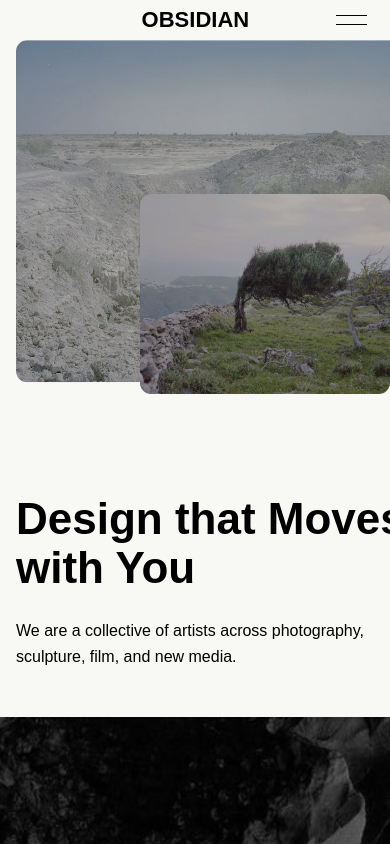
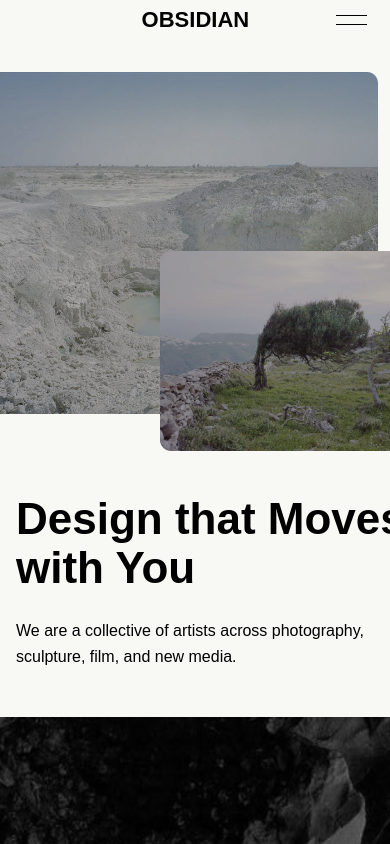
Before and after one commit to janellucia/obsidian, a Next.js app: page /about in a window 390 px wide. Shown: the top 844 px of the page. Built offline with nearby package versions, Linux system fonts and the light colour scheme; a web font is replaced by a local one.

Commit message:
about page animations

```diff
--- a/pages/about.module.css
+++ b/pages/about.module.css
@@ -1,12 +1,19 @@
+/* ==============================
+=================================
+      Floating Images ATF
+=================================
+============================== */
+
 .atf,
 .altAtf {
   padding: 0;
-  margin: 0;
   width: 100vw;
+  max-width: 1200px;
+  margin: 0 auto;
   height: 80vh;
-  overflow: hidden;
   background-color: var(--white);
   position: relative;
+  overflow: hidden;
 }
 
 .atf .title {
@@ -17,15 +24,16 @@
   display: flex;
   flex-direction: column;
   justify-content: center;
-  padding-left: 10rem;
 }
 
 .atf .plane {
-  width: 50vw;
+  width: 100vw;
+  max-width: 1200px;
   height: 80vh;
   position: absolute;
   top: 0;
-  left: 50%;
+  left: 55%;
+  transform: translateX(-50%);
 }
 
 @media(max-width:1400px) {
@@ -34,12 +42,6 @@
     padding-left: 3rem;
   }
 }
-
-/* ==============================
-=================================
-      Floating Images ATF
-=================================
-============================== */
 
 .atf .plane {
   filter: brightness(0.7);
@@ -55,13 +57,13 @@
 }
 
 .atf .plane:nth-of-type(1) a {
-  left: 50%;
+  right: 0;
   top: 50%;
   transform: translate(-50%, -50%);
 }
 
 .atf .plane:nth-of-type(2) a {
-  left: 65%;
+  right: 25%;
   top: 65%;
   transform: translate(-40%, -40%);
 }
@@ -94,13 +96,13 @@
   }
 
   .atf .plane:nth-of-type(1) a {
-    left: 0;
+    right: 0;
     top: 40%;
     transform: translateY(-50%);
   }
 
   .atf .plane:nth-of-type(2) a {
-    left: 58%;
+    right: 12%;
     top: 50%;
     transform: translate(-40%, -40%);
   }
@@ -112,17 +114,11 @@
   .atf .plane,
   .atf .title {
     width: 100vw;
-    height: 80vh;
-  }
-
-  .atf .plane {
-    left: 0;
+    height: 75vh;
   }
 
   .atf .title {
-    width: 100%;
-    max-width: 600px;
-    height: calc(100% - 15rem);
+    height: calc(100% - 12rem);
     justify-content: flex-end;
     padding-top: 8rem;
     padding-left: 3rem;
@@ -133,14 +129,14 @@
   }
 
   .atf .plane:nth-of-type(1) a {
-    left: 2rem;
-    top: 30%;
+    right: 5%;
+    top: 33%;
     transform: translateY(-50%);
   }
 
   .atf .plane:nth-of-type(2) a {
-    left: 55%;
-    top: 40%;
+    right: 36%;
+    top: 43%;
     transform: translate(-40%, -40%);
   }
 }
@@ -152,13 +148,9 @@
   .atf .title {
     width: 100vw;
     height: 85vh;
-    top: 0;
-    left: 0;
   }
 
   .atf .title {
-    width: 100%;
-    max-width: 600px;
     height: calc(100% - 2rem);
     justify-content: flex-end;
     padding-top: initial;
@@ -170,15 +162,14 @@
   }
 
   .atf .plane:nth-of-type(1) a {
-    left: 1rem;
-    top: 30%;
-    transform: translateY(-50%);
+    right: 2rem;
+    top: 10%;
+    transform: initial;
   }
 
   .atf .plane:nth-of-type(2) a {
-    left: initial;
     right: 0;
-    top: 27%;
+    top: 35%;
     transform: initial;
   }
 
@@ -190,6 +181,7 @@
       Alt -- Floating Images
 =================================
 ============================== */
+
 .altAtf {
   display: flex;
   flex-direction: column;
@@ -208,11 +200,13 @@
 }
 
 .altAtf .plane {
-  width: 50vw;
+  width: 100%;
+  max-width: 1200px;
   height: 80vh;
   position: absolute;
   top: 0;
-  left: 0;
+  left: 50%;
+  transform: translateX(-50%);
   filter: brightness(0.7);
 }
 
@@ -226,15 +220,14 @@
 }
 
 .altAtf .plane:nth-of-type(1) a {
-  left: 50%;
+  left: 0;
   top: 50%;
-  transform: translate(-50%, -50%);
+  transform: translateY(-50%);
 }
 
 .altAtf .plane:nth-of-type(2) a {
-  left: 65%;
-  top: 65%;
-  transform: translate(-40%, -40%);
+  left: 15%;
+  top: 55%;
 }
 
 @media(max-width:1025px) {
@@ -247,7 +240,7 @@
   .altAtf .plane:nth-of-type(2) a {
     left: 63%;
     top: 65%;
-    transform: translate(-40%, -40%);
+    transform: translatey(-40%);
   }
 }
 
```
